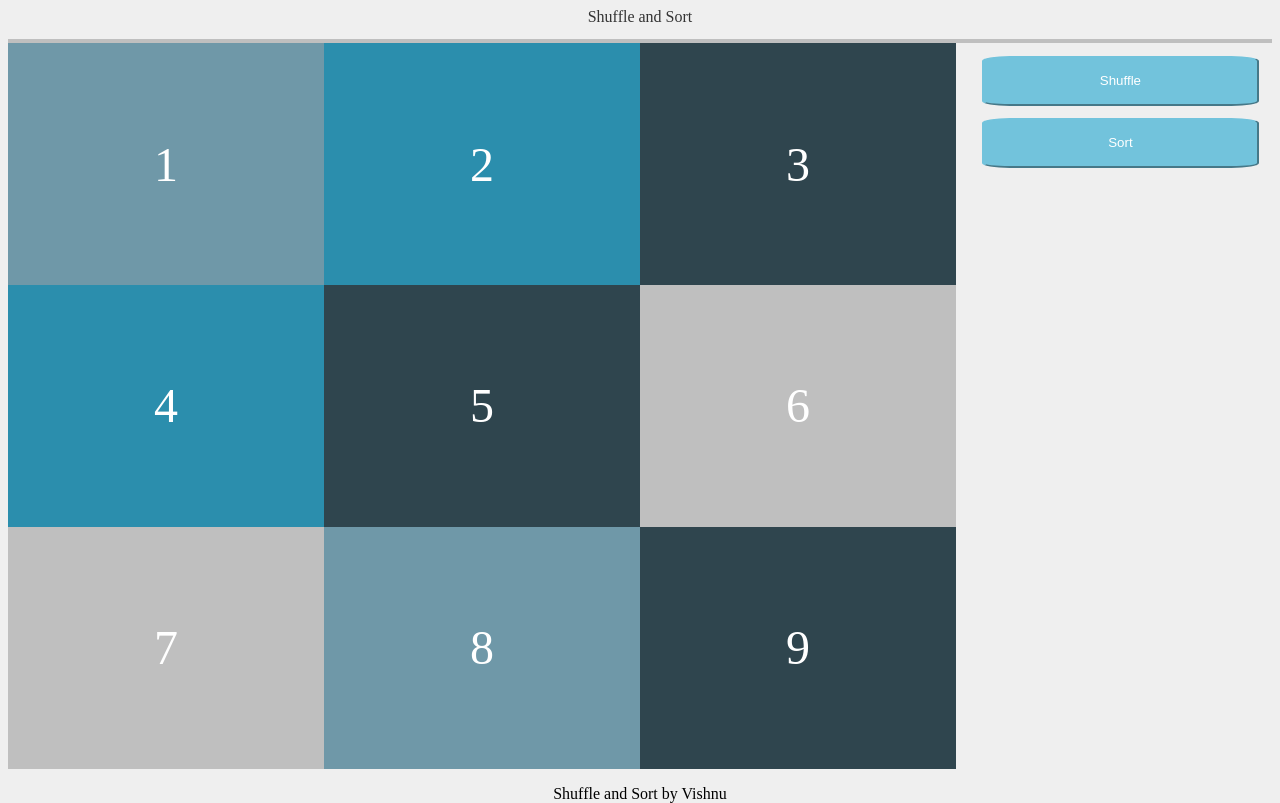
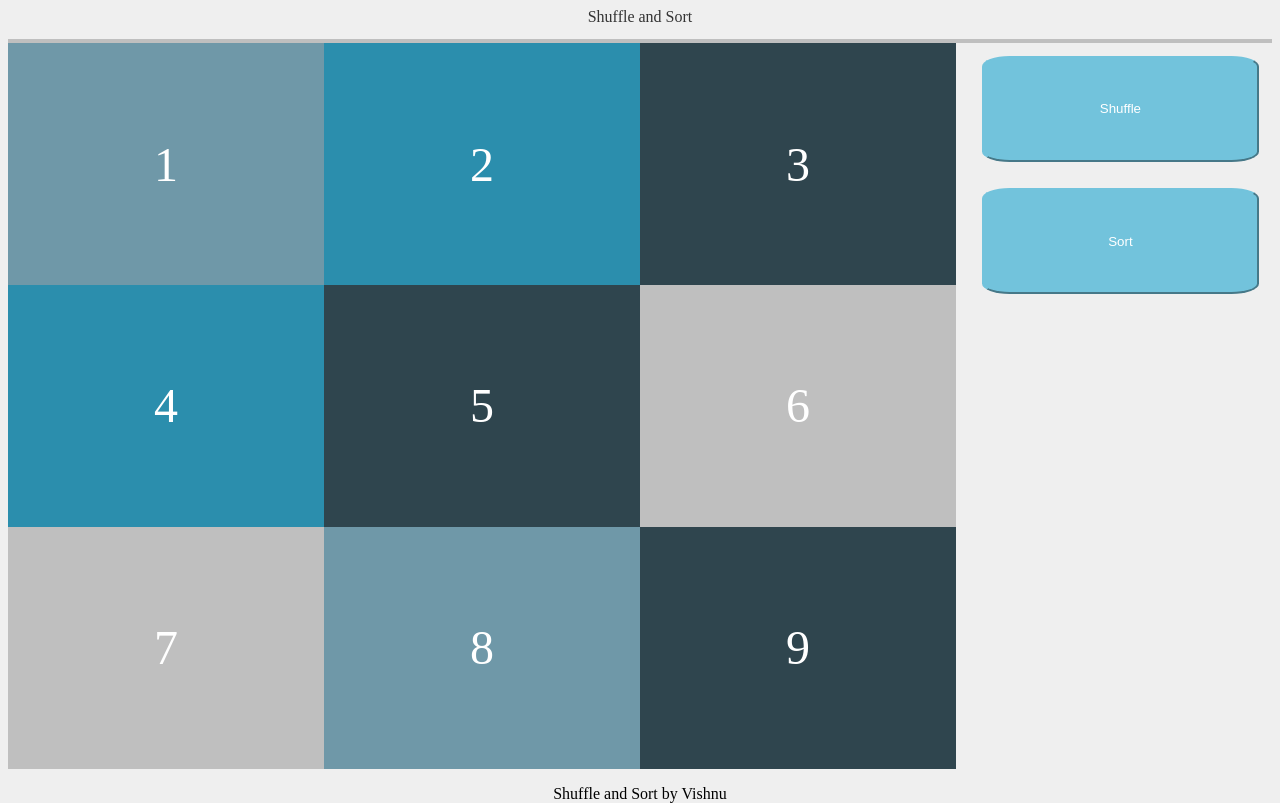
Before and after one commit to vishnunarain/SortAndShuffleMaersk, a plain HTML site: page views/index.html in a window 1280 px wide. Drawn offline with Linux system fonts and the light colour scheme.

Commit message:
Updating padding for buttons on maximized view to accomodate highest possible PC resolution
Making button panel fully responsive in 200-1440 range

```diff
--- a/Styles/styles.css
+++ b/Styles/styles.css
@@ -108,7 +108,7 @@ body{
     .button-pannel{
         border-top: #bfbfbf 4px solid;
         grid-template-columns: 1fr;
-        padding: 1vw 1vw 46vw 2vw;
+        padding: 1vw 1vw 35vw 2vw;
     }
     .card{
         font-size: 3em;
```
